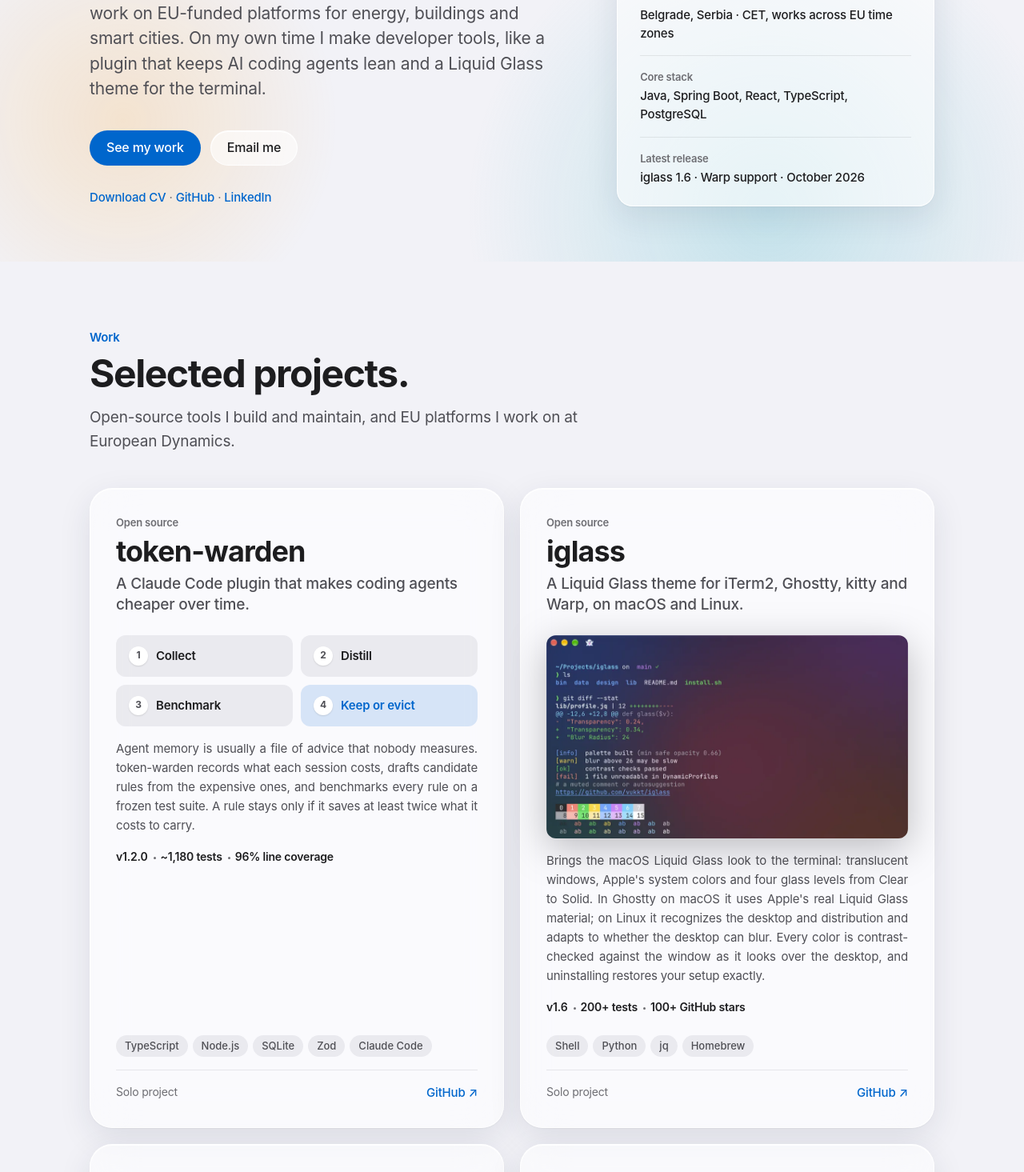
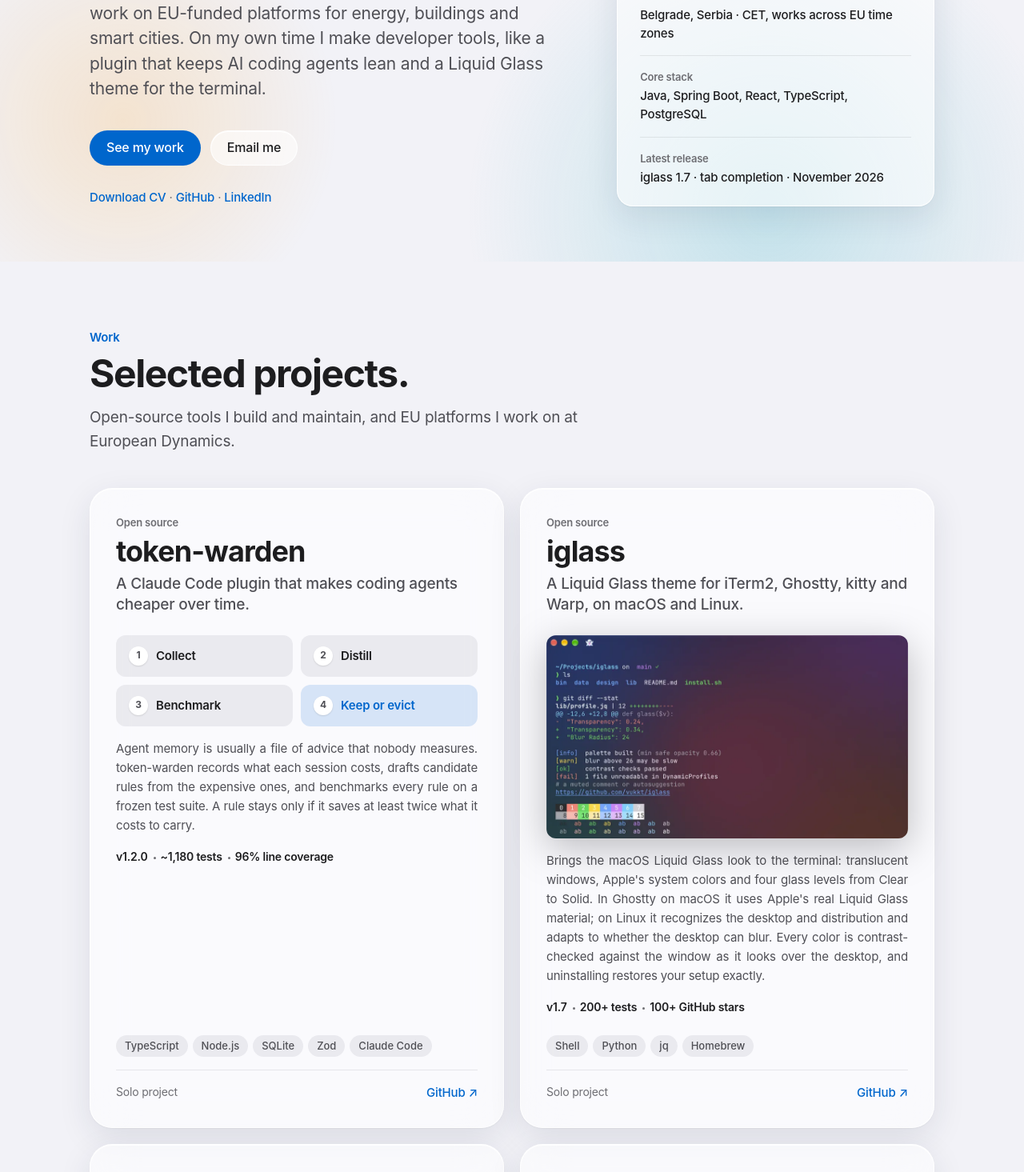
Before and after one commit to vukkt/vuk-portfolio, a React (Vite) app: page / in a window 1280 px wide. Shown: the part 473-1938 px from the top of the page at 80% size. Built offline with nearby package versions, Linux system fonts and the light colour scheme.

Commit message:
Update iglass to 1.7: tab completion

```diff
--- a/src/data/portfolio.ts
+++ b/src/data/portfolio.ts
@@ -5,7 +5,7 @@
  * DO NOT EDIT THIS FILE BY HAND.
  * To update, edit the source JSON and run `node .skills/vuk-portfolio/scripts/sync_portfolio.cjs`.
  *
- * Generated: 2026-10-29T13:32:03.869Z
+ * Generated: 2026-11-09T18:09:11.042Z
  */
 
 
@@ -139,7 +139,7 @@ export const portfolio: PortfolioContent = {
       },
       {
         "label": "Latest release",
-        "value": "iglass 1.6 · Warp support · October 2026"
+        "value": "iglass 1.7 · tab completion · November 2026"
       }
     ]
   },
@@ -300,7 +300,7 @@ export const portfolio: PortfolioContent = {
       "tagline": "A Liquid Glass theme for iTerm2, Ghostty, kitty and Warp, on macOS and Linux.",
       "description": "Brings the macOS Liquid Glass look to the terminal: translucent windows, Apple's system colors and four glass levels from Clear to Solid. In Ghostty on macOS it uses Apple's real Liquid Glass material; on Linux it recognizes the desktop and distribution and adapts to whether the desktop can blur. Every color is contrast-checked against the window as it looks over the desktop, and uninstalling restores your setup exactly.",
       "facts": [
-        "v1.6",
+        "v1.7",
         "200+ tests",
         "100+ GitHub stars"
       ],
```
Also changed, not shown: .skills/vuk-portfolio/data/portfolio_content.json.
